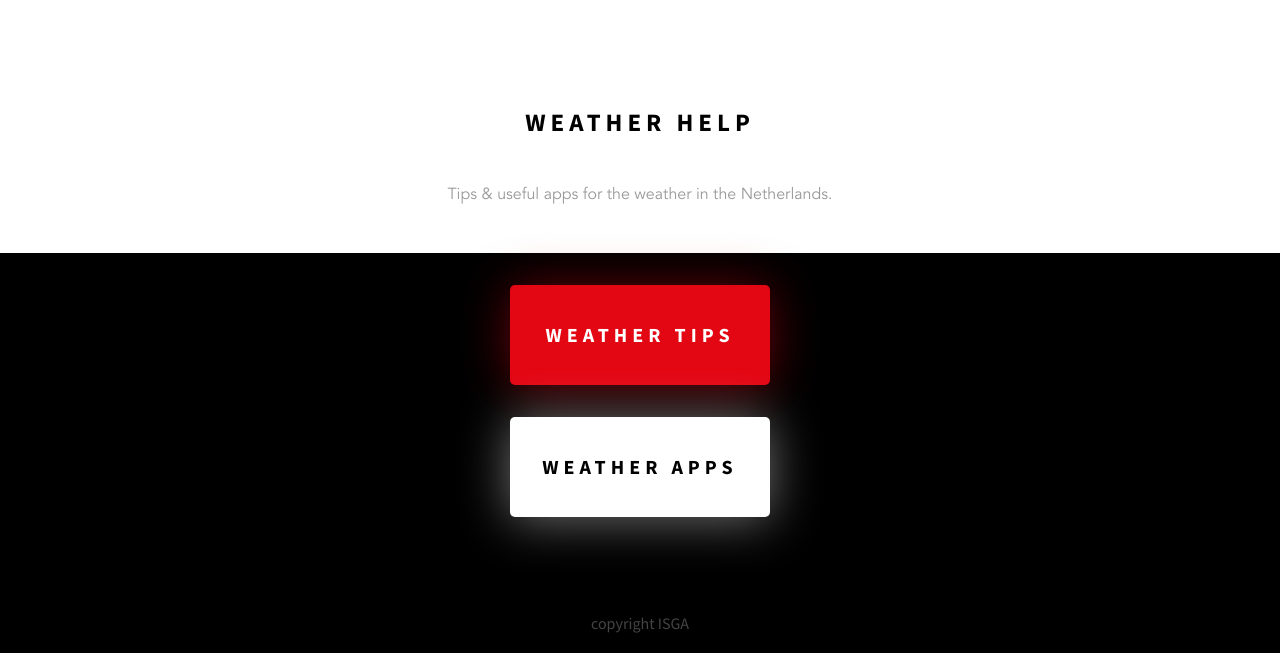
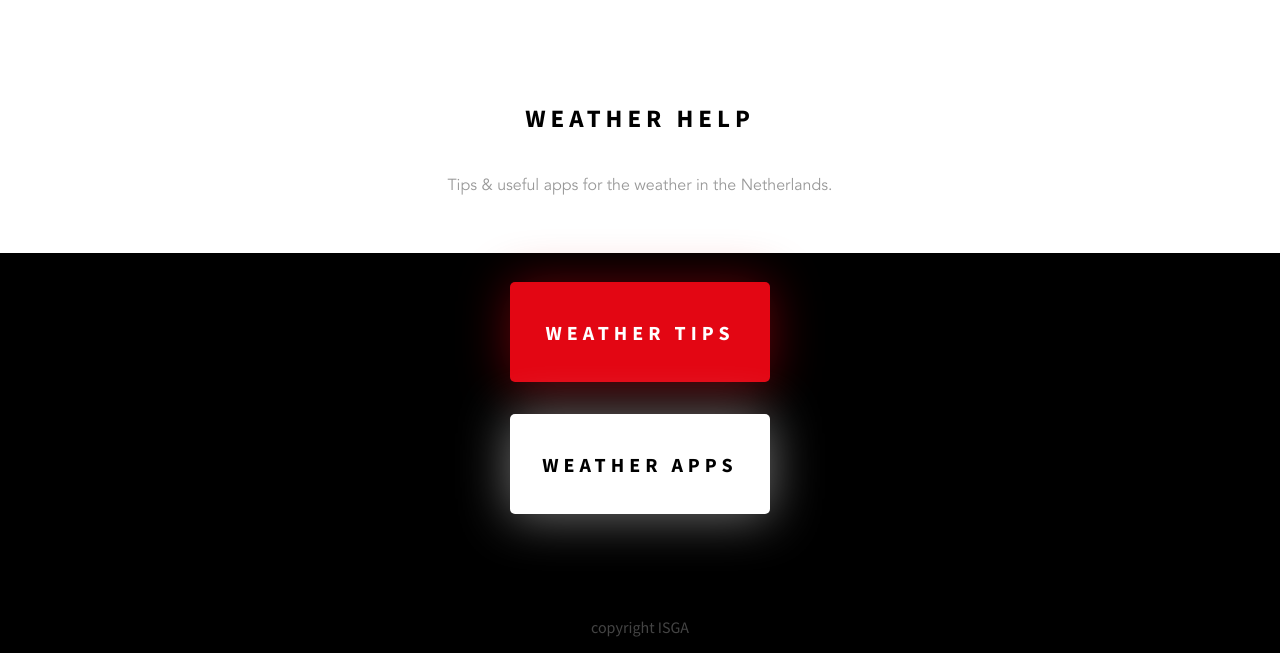
Before and after one commit to DaanKetelaars/ISGA, a plain HTML site: page index.html in a window 1280 px wide. Shown: the part 147-800 px from the top of the page. Drawn offline with Linux system fonts and the light colour scheme.

Commit message:
Update main.css

```diff
--- a/css/main.css
+++ b/css/main.css
@@ -40,8 +40,8 @@
 
 body {
   font-family: 'SourceSansPro-Regular';
-  -webkit-font-smoothing: antialiased;
-  -moz-osx-font-smoothing: grayscale;
+  /* -webkit-font-smoothing: antialiased;
+  -moz-osx-font-smoothing: grayscale; */
   background: linear-gradient(to top, #000 0%, #000 50%, #fff 50%, #fff 100%);
   color: #000;
   margin: 0 auto;
@@ -51,7 +51,7 @@ body {
   display: flex;
   flex-direction: column;
   position: relative;
-  font: 100%/1.618 sans-serif;
+  /* font: 100%/1.618 sans-serif; */
 }
 
 h1, h2, p, a, ul, li {
```
